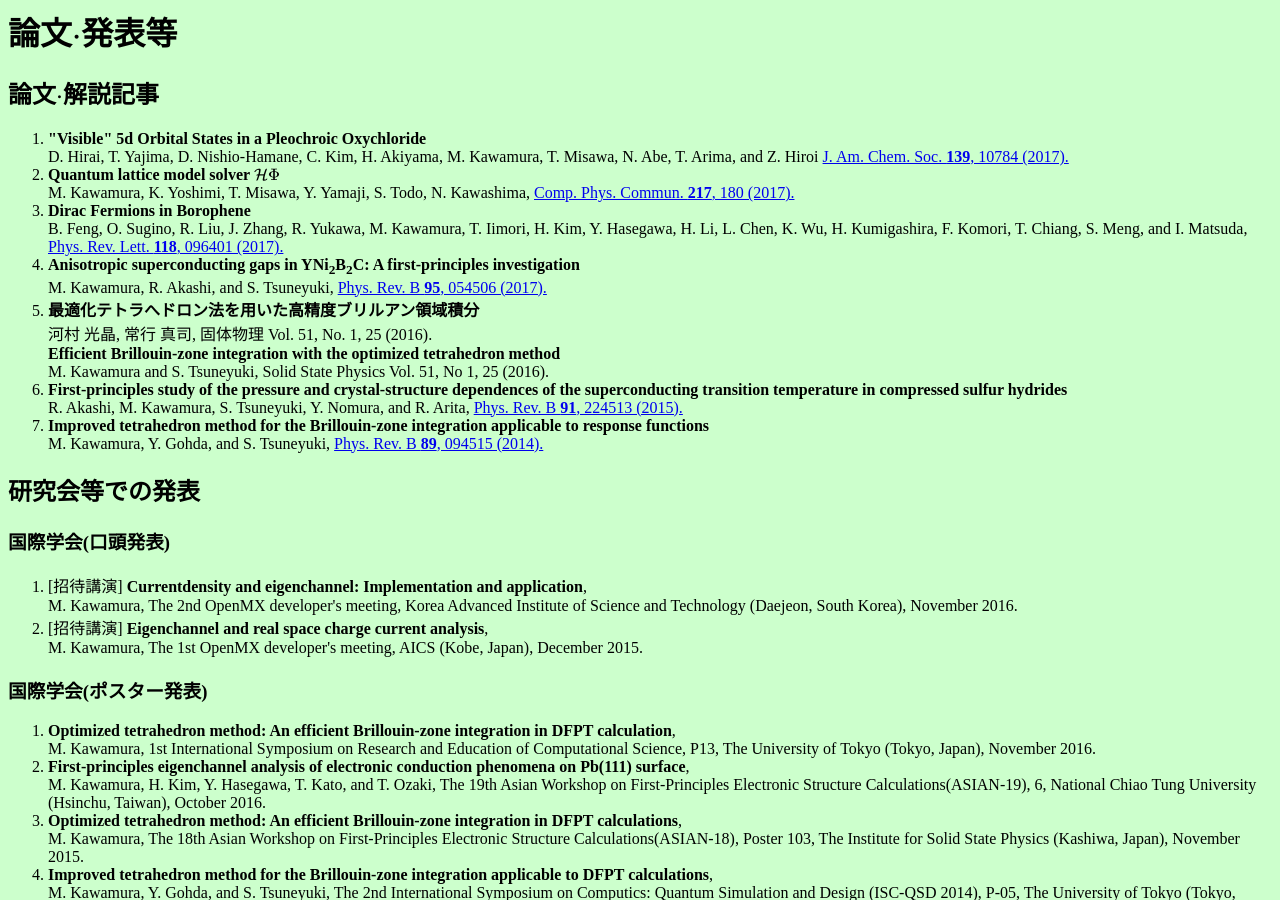
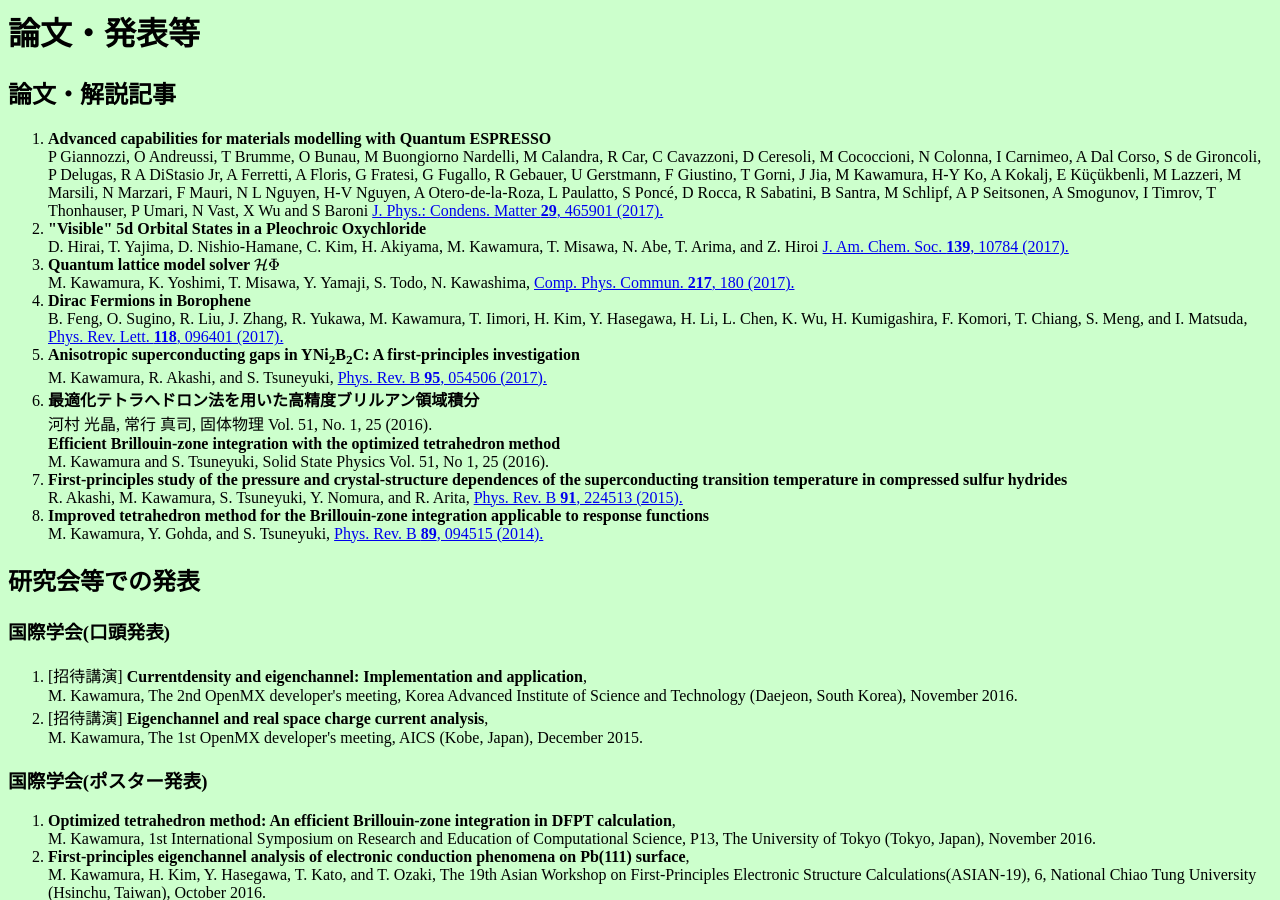
Before and after one commit to mitsuaki1987/mitsuaki1987.github.io, a Jekyll site: the page paper_ja.html, which Jekyll copies as it is, in a window 1280 px wide and 900 px high. Built offline with Jekyll 4.4.1, drawn with Linux system fonts in a browser that asks for light colours; formulas are drawn with MathJax 3.

Commit message:
Update paper

```diff
--- a/index_left_ja.html
+++ b/index_left_ja.html
@@ -19,7 +19,7 @@
 
     <p><a href="./history_ja.html" target="right">略歴</a></p>
     <p><a href="./research_ja.html" target="right">研究内容</a></p>
-    <p><a href="./paper_ja.html" target="right">論文$\cdot$発表等</a></p>
+    <p><a href="./paper_ja.html" target="right">論文・発表等</a></p>
     <p>プログラムパッケージ</p>
     <p>&nbsp&nbsp <a href="http://fermisurfer.osdn.jp/index.html.ja" target="_top">FermiSurfer</a></p>
     <p>&nbsp&nbsp <a href="http://libtetrabz.osdn.jp/index.html.ja" target="_top">libTetraBZ</a></p>
--- a/paper_ja.html
+++ b/paper_ja.html
@@ -17,11 +17,22 @@
   </head>
   <body bgcolor="CCFFCC">
 
-    <h1>論文$\cdot$発表等</h1>
+    <h1>論文・発表等</h1>
 
-    <h2>論文$\cdot$解説記事</h2>
+    <h2>論文・解説記事</h2>
 
     <ol>
+      <li><b>Advanced capabilities for materials modelling with Quantum ESPRESSO</b>
+        <br>
+        P Giannozzi, O Andreussi, T Brumme, O Bunau, M Buongiorno Nardelli, M Calandra, R Car, C Cavazzoni,
+        D Ceresoli, M Cococcioni, N Colonna, I Carnimeo, A Dal Corso, S de Gironcoli, P Delugas, R A DiStasio Jr,
+        A Ferretti, A Floris, G Fratesi, G Fugallo, R Gebauer, U Gerstmann, F Giustino, T Gorni, J Jia, M Kawamura,
+        H-Y Ko, A Kokalj, E Küçükbenli, M Lazzeri, M Marsili, N Marzari, F Mauri, N L Nguyen, H-V Nguyen,
+        A Otero-de-la-Roza, L Paulatto, S Poncé, D Rocca, R Sabatini, B Santra, M Schlipf, A P Seitsonen,
+        A Smogunov, I Timrov, T Thonhauser, P Umari, N Vast, X Wu and S Baroni
+        <a href="http://iopscience.iop.org/article/10.1088/1361-648X/aa8f79/meta" target="_top">
+          J. Phys.: Condens. Matter <b>29</b>, 465901  (2017).</a>
+      </li>
       <li><b>"Visible" 5d Orbital States in a Pleochroic Oxychloride</b>
         <br>
         D. Hirai, T. Yajima, D. Nishio-Hamane, C. Kim, H. Akiyama, M. Kawamura, T. Misawa,
```
